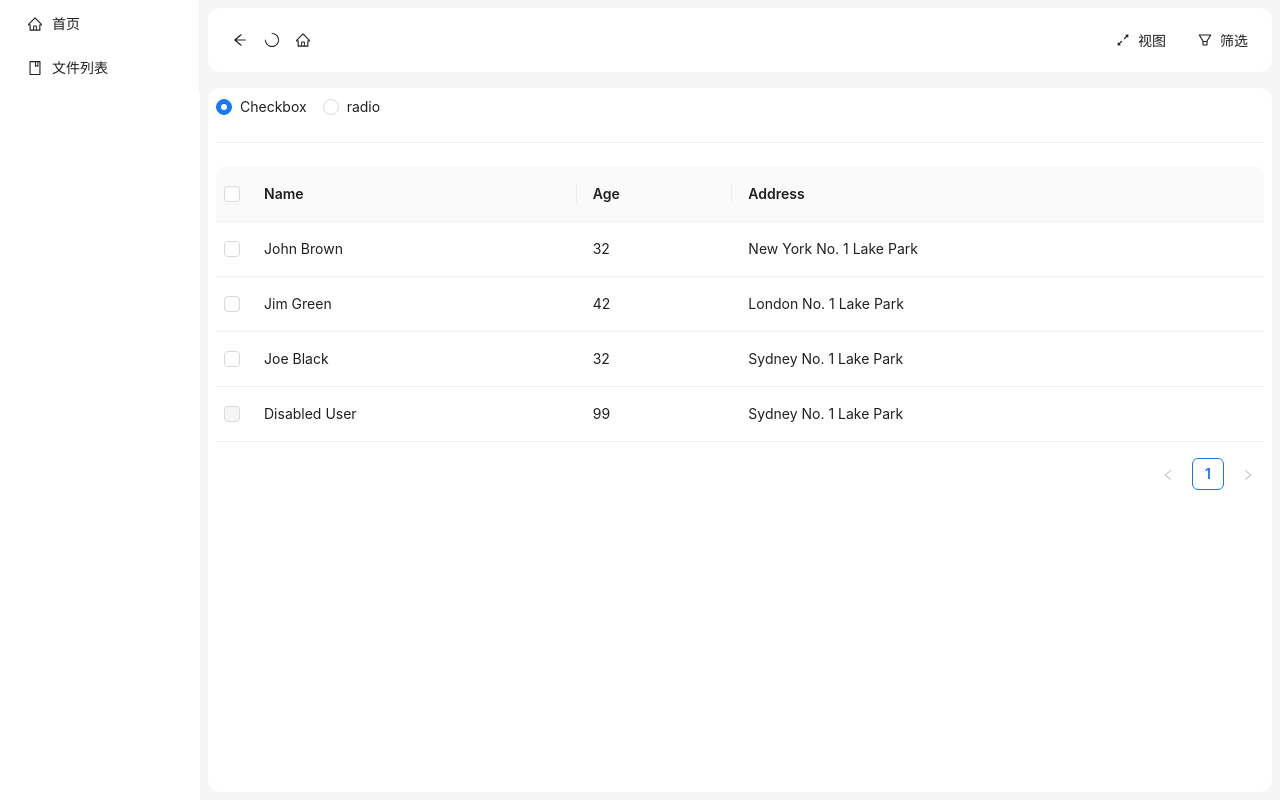
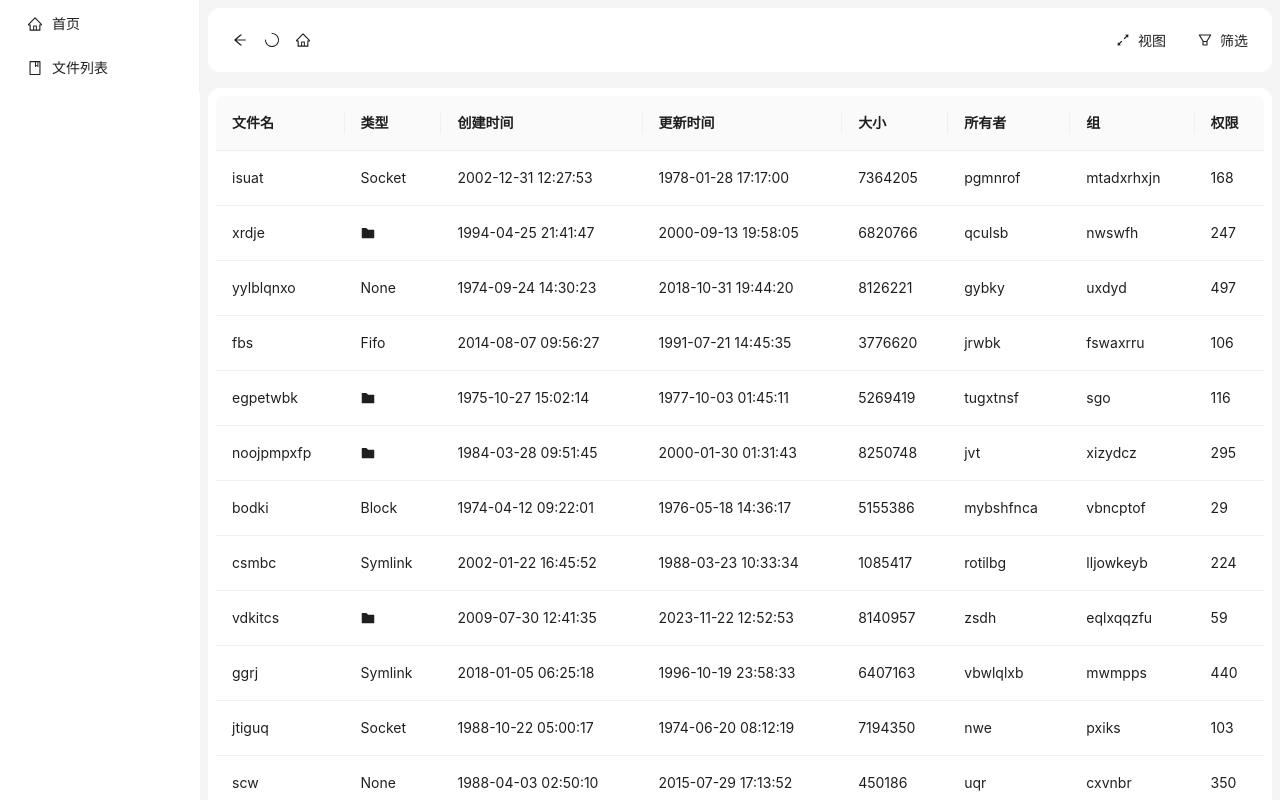
Before and after one commit to nyml2003/zipfiles, a React app in the folder gui/: page /#/explorer in a window 1280 px wide. Shown: the top 800 px of the page. Built offline with nearby package versions, Linux system fonts and the light colour scheme.

Commit message:
fix: 应该上传到分支里的

```diff
--- a/gui/src/pages/ExplorerPage/TableView.tsx
+++ b/gui/src/pages/ExplorerPage/TableView.tsx
@@ -1,83 +1,148 @@
-import React, { useState } from 'react';
+import React, { useEffect, useState } from 'react';
 import { Divider, Radio, Table } from 'antd';
 import type { TableColumnsType, TableProps } from 'antd';
+import { FileDetail, GetFileDetailRequest } from '@/apis/GetFileDetail';
+import { File, GetFileListRequest, GetFileListResponse } from '@/apis/GetFileList';
+import useApi from '@/hooks/useApi';
+import { ApiEnum } from '@/apis';
+import { FileType, FileTypeToString } from '@/types';
+import { FileFilled, FolderFilled } from '@ant-design/icons';
 
-interface DataType {
-  key: React.Key;
-  name: string;
-  age: number;
-  address: string;
+interface DataType extends Partial<FileDetail> {
+  key: string;
 }
 
 const columns: TableColumnsType<DataType> = [
   {
-    title: 'Name',
+    title: '文件名',
     dataIndex: 'name',
-    render: (text: string) => <a>{text}</a>,
+    key: 'name',
+    render: (text, record) => {
+      return <a>{text}</a>;
+    },
   },
   {
-    title: 'Age',
-    dataIndex: 'age',
+    title: '类型',
+    dataIndex: 'type',
+    key: 'type',
+    render: (text, record) => {
+      if (text === FileType.Directory) {
+        return <FolderFilled />;
+      }
+      if (text === FileType.Regular) {
+        return <FileFilled />;
+      }
+      return FileTypeToString(text);
+    },
   },
   {
-    title: 'Address',
-    dataIndex: 'address',
+    title: '创建时间',
+    dataIndex: 'createTime',
+    key: 'createTime',
+    render: (text, record) => {
+      return text ? <span>{text}</span> : <span>加载中...</span>;
+    },
+  },
+  {
+    title: '更新时间',
+    dataIndex: 'updateTime',
+    key: 'updateTime',
+    render: (text, record) => {
+      return text ? <span>{text}</span> : <span>加载中...</span>;
+    },
+  },
+  {
+    title: '大小',
+    dataIndex: 'size',
+    key: 'size',
+    render: (text, record) => {
+      return text ? <span>{text}</span> : <span>加载中...</span>;
+    },
+  },
+  {
+    title: '所有者',
+    dataIndex: 'owner',
+    key: 'owner',
+    render: (text, record) => {
+      return text ? <span>{text}</span> : <span>加载中...</span>;
+    },
+  },
+  {
+    title: '组',
+    dataIndex: 'group',
+    key: 'group',
+    render: (text, record) => {
+      return text ? <span>{text}</span> : <span>加载中...</span>;
+    },
+  },
+  {
+    title: '权限',
+    dataIndex: 'mode',
+    key: 'mode',
+    render: (text, record) => {
+      return text ? <span>{text}</span> : <span>加载中...</span>;
+    },
   },
 ];
 
-const data: DataType[] = [
-  {
-    key: '1',
-    name: 'John Brown',
-    age: 32,
-    address: 'New York No. 1 Lake Park',
-  },
-  {
-    key: '2',
-    name: 'Jim Green',
-    age: 42,
-    address: 'London No. 1 Lake Park',
-  },
-  {
-    key: '3',
-    name: 'Joe Black',
-    age: 32,
-    address: 'Sydney No. 1 Lake Park',
-  },
-  {
-    key: '4',
-    name: 'Disabled User',
-    age: 99,
-    address: 'Sydney No. 1 Lake Park',
-  },
-];
+interface TableViewProps {
+  currentPath: string;
+}
 
-// rowSelection object indicates the need for row selection
-const rowSelection: TableProps<DataType>['rowSelection'] = {
-  onChange: (selectedRowKeys: React.Key[], selectedRows: DataType[]) => {
-    console.log(`selectedRowKeys: ${selectedRowKeys}`, 'selectedRows: ', selectedRows);
-  },
-  getCheckboxProps: (record: DataType) => ({
-    disabled: record.name === 'Disabled User', // Column configuration not to be checked
-    name: record.name,
-  }),
-};
+const TableView: React.FC<TableViewProps> = ({ currentPath }) => {
+  const api = useApi();
+  const [files, setFiles] = useState<File[]>([]);
+  const [data, setData] = useState<DataType[]>([]);
+  useEffect(() => {
+    api
+      .request<GetFileListRequest, GetFileListResponse>(ApiEnum.GetFileList, {
+        path: currentPath,
+      })
+      .then((res: GetFileListResponse) => {
+        setFiles(res.files);
+        setData(
+          res.files.map(file => {
+            return {
+              name: file.name,
+              type: file.type,
+              key: file.name,
+            };
+          }),
+        );
 
-const TableView: React.FC = () => {
-  const [selectionType, setSelectionType] = useState<'checkbox' | 'radio'>('checkbox');
+        const fetchDetail = (file: File): Promise<FileDetail> =>
+          api
+            .request<GetFileDetailRequest, FileDetail>(ApiEnum.GetFileDetail, {
+              path: `${currentPath}/${file.name}`,
+            })
+            .then(res => {
+              return res;
+            })
+            .catch(e => {
+              // 重新请求
+              return fetchDetail(file);
+            });
 
+        res.files.forEach(file => {
+          fetchDetail(file).then(res => {
+            setData((prevData: DataType[]) => {
+              return prevData.map(data => {
+                if (data.name === file.name) {
+                  return {...res, key: file.name};
+                }
+                return data;
+              });
+            });
+          });
+        });
+      })
+      .catch(e => {
+        console.log('获取文件列表失败: ', e);
+      });
+  }, [currentPath]);
   return (
     <div>
-      <Radio.Group onChange={e => setSelectionType(e.target.value)} value={selectionType}>
-        <Radio value='checkbox'>Checkbox</Radio>
-        <Radio value='radio'>radio</Radio>
-      </Radio.Group>
-      <Divider />
-      <Table<DataType>
-        rowSelection={{ type: selectionType, ...rowSelection }}
-        columns={columns}
-        dataSource={data}
-      />
+      <Table<DataType> columns={columns} dataSource={data} pagination={false} />
     </div>
   );
 };
--- a/gui/src/pages/ExplorerPage/index.tsx
+++ b/gui/src/pages/ExplorerPage/index.tsx
@@ -34,7 +34,7 @@ const ExplorerPage: React.FC = () => {
       return <FilterForm />;
     }
     if (view === 'table') {
-      return <TableView />;
+      return <TableView currentPath={currentPath} />;
     }
     if (view === 'tree') {
       return (
```
Also changed, not shown: gui/src/hooks/useApi/development.tsx (+12 -0 lines).
